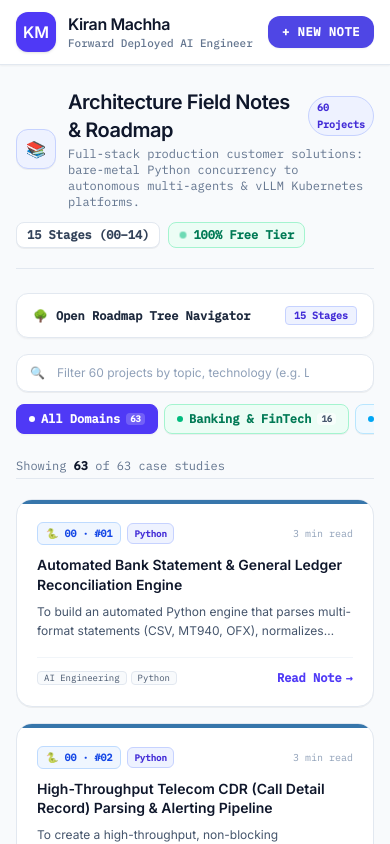
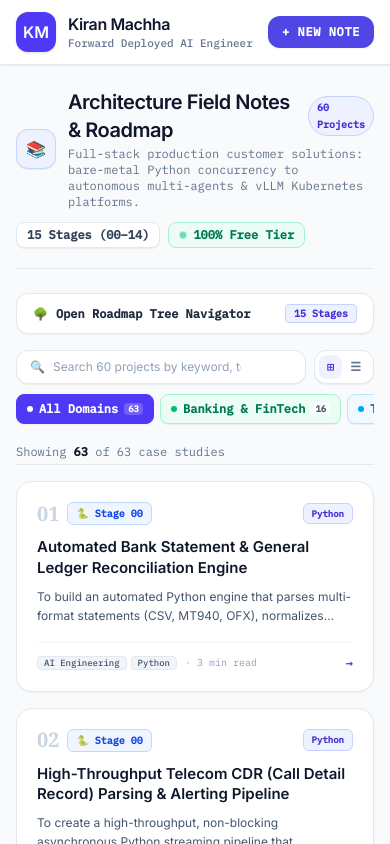
Before and after one commit to machhakiran/machhakiran.io, a Next.js app: page /blog in a window 390 px wide. Shown: the top 844 px of the page. Built offline with nearby package versions, Linux system fonts and the light colour scheme.

Commit message:
style(blog): redesign project cards to be simple, smarter, and clean with compact list/card view toggle

```diff
--- a/components/BlogTreeExplorer.tsx
+++ b/components/BlogTreeExplorer.tsx
@@ -13,6 +13,7 @@ export function BlogTreeExplorer({ posts }: Props) {
   const [selectedPhase, setSelectedPhase] = useState<string>('all');
   const [selectedStage, setSelectedStage] = useState<string>('all');
   const [selectedDomain, setSelectedDomain] = useState<string>('all');
+  const [viewMode, setViewMode] = useState<'grid' | 'compact'>('grid');
   const [expandedStages, setExpandedStages] = useState<Record<string, boolean>>({
     '00': true,
     '07': true,
@@ -111,7 +112,7 @@ export function BlogTreeExplorer({ posts }: Props) {
         <button
           type="button"
           onClick={() => setMobileTreeOpen(!mobileTreeOpen)}
-          className="w-full py-3 px-4 bg-white border border-slate-200 rounded-xl text-xs font-mono font-bold text-slate-800 flex items-center justify-between shadow-xs"
+          className="w-full py-2.5 px-4 bg-white border border-slate-200 rounded-xl text-xs font-mono font-bold text-slate-800 flex items-center justify-between shadow-xs"
         >
           <span className="flex items-center gap-2">
             <span>🌳</span>
@@ -129,19 +130,19 @@ export function BlogTreeExplorer({ posts }: Props) {
             LEFT COLUMN: COMPACT, SLEEK ARCHIVAL TREE (STICKY)
            ======================================================== */}
         <aside
-          className={`w-full lg:w-[320px] xl:w-[340px] shrink-0 lg:sticky lg:top-20 max-h-[calc(100vh-6rem)] overflow-y-auto pr-1 no-scrollbar space-y-3 ${
+          className={`w-full lg:w-[300px] xl:w-[320px] shrink-0 lg:sticky lg:top-20 max-h-[calc(100vh-6rem)] overflow-y-auto pr-1 no-scrollbar space-y-3 ${
             mobileTreeOpen ? 'block' : 'hidden lg:block'
           }`}
         >
           <div className="p-4 bg-white rounded-2xl border border-slate-200 shadow-xs">
             {/* Tree Top Controls */}
-            <div className="flex items-center justify-between pb-3 mb-3 border-b border-slate-100">
+            <div className="flex items-center justify-between pb-2.5 mb-2.5 border-b border-slate-100">
               <div className="flex items-center gap-2">
                 <span className="text-sm">🌳</span>
                 <span className="text-xs font-mono font-bold uppercase tracking-wider text-slate-900">
                   Roadmap Tree
                 </span>
-                <span className="text-[10px] px-1.5 py-0.2 rounded bg-slate-100 font-mono text-slate-600">
+                <span className="text-[10px] px-1.5 py-0.2 rounded bg-slate-100 font-mono text-slate-600 font-semibold">
                   15 Stg
                 </span>
               </div>
@@ -168,27 +169,27 @@ export function BlogTreeExplorer({ posts }: Props) {
             </div>
 
             {/* Tree Nodes List */}
-            <div className="space-y-3 text-xs font-mono">
+            <div className="space-y-2 text-xs font-mono">
               {PHASES.map((phase) => {
                 const isPhaseSelected = selectedPhase === phase.id;
                 return (
-                  <div key={phase.id} className="space-y-1">
+                  <div key={phase.id} className="space-y-0.5">
                     {/* Phase Header */}
                     <div
                       onClick={() => {
                         setSelectedPhase(isPhaseSelected ? 'all' : phase.id);
                         setSelectedStage('all');
                       }}
-                      className={`px-2 py-1 rounded-md cursor-pointer flex items-center justify-between text-[11px] font-bold tracking-tight transition-colors ${
+                      className={`px-2 py-1 rounded-md cursor-pointer flex items-center justify-between text-[10px] font-bold tracking-tight transition-colors ${
                         isPhaseSelected
                           ? 'bg-indigo-50 text-indigo-700 border border-indigo-200'
                           : 'text-slate-400 hover:text-slate-700 hover:bg-slate-50'
                       }`}
                     >
-                      <span className="truncate">
+                      <span className="truncate uppercase">
                         {phase.roman} · {phase.title}
                       </span>
-                      <span className="text-[10px] text-slate-400 font-normal">
+                      <span className="text-[9px] text-slate-400 font-normal">
                         {phase.stageIds.length}
                       </span>
                     </div>
@@ -250,7 +251,7 @@ export function BlogTreeExplorer({ posts }: Props) {
 
                             {/* Connected Tree Leaf Nodes (Projects) */}
                             {isExpanded && stageProjects.length > 0 && (
-                              <div className="border-l-2 border-slate-100 ml-4 pl-2.5 py-1 space-y-1">
+                              <div className="border-l-2 border-slate-100 ml-3.5 pl-2.5 py-1 space-y-0.5">
                                 {stageProjects.map((p) => {
                                   const domainClasses = getDomainBadgeClasses(p.stageInfo.domain || 'AI');
                                   return (
@@ -288,7 +289,7 @@ export function BlogTreeExplorer({ posts }: Props) {
               {/* Special Architecture Whitepapers Section */}
               {whitepapers.length > 0 && (
                 <div className="pt-2 border-t border-slate-100">
-                  <span className="px-2 py-1 text-[10px] font-bold text-slate-400 uppercase tracking-wider block mb-1">
+                  <span className="px-2 py-0.5 text-[9px] font-bold text-slate-400 uppercase tracking-wider block mb-1">
                     Whitepapers
                   </span>
                   <div className="space-y-0.5 pl-1">
@@ -299,7 +300,7 @@ export function BlogTreeExplorer({ posts }: Props) {
                         className="flex items-center justify-between gap-1.5 px-2 py-1 rounded-md text-[11px] text-slate-600 hover:text-indigo-600 hover:bg-indigo-50/60 transition-colors"
                       >
                         <span className="truncate font-medium">{p.title}</span>
-                        <span className="text-[9px] px-1.5 py-0.2 rounded bg-blue-50 text-blue-700 border border-blue-200 shrink-0 font-bold">
+                        <span className="text-[8px] px-1.5 py-0.2 rounded bg-blue-50 text-blue-700 border border-blue-200 shrink-0 font-bold">
                           WP
                         </span>
                       </a>
@@ -312,30 +313,62 @@ export function BlogTreeExplorer({ posts }: Props) {
         </aside>
 
         {/* ========================================================
-            RIGHT COLUMN: CONTROLS & PROJECT GRID (FIT & RESPONSIVE)
+            RIGHT COLUMN: CONTROLS & SMART CARD SHOWCASE
            ======================================================== */}
-        <div className="flex-1 min-w-0 space-y-5 w-full">
-          {/* Top Controls: Search + Domain Filter Tabs */}
-          <div className="space-y-3">
-            {/* Search bar */}
-            <div className="relative">
+        <div className="flex-1 min-w-0 space-y-4 w-full">
+          {/* Top Controls: Search + Domain Filter Tabs + View Mode Toggle */}
+          <div className="space-y-2.5">
+            {/* Search and View Toggle Bar */}
+            <div className="flex items-center gap-2">
+              <div className="relative flex-1">
                 <span className="absolute left-3.5 top-1/2 -translate-y-1/2 text-slate-400 font-mono text-xs">🔍</span>
                 <input
                   type="text"
-                placeholder="Filter 60 projects by topic, technology (e.g. LangGraph, vLLM, DuckDB, FinTech)..."
+                  placeholder="Search 60 projects by keyword, tech stack (e.g. LangGraph, vLLM, DuckDB)..."
                   value={searchQuery}
                   onChange={(e) => setSearchQuery(e.target.value)}
-                className="w-full pl-10 pr-16 py-2.5 bg-white border border-slate-200 rounded-xl text-xs text-slate-900 placeholder-slate-400 focus:outline-none focus:border-indigo-500 focus:ring-2 focus:ring-indigo-500/10 transition-all font-sans shadow-2xs"
+                  className="w-full pl-9 pr-16 py-2 bg-white border border-slate-200 rounded-xl text-xs text-slate-900 placeholder-slate-400 focus:outline-none focus:border-indigo-500 focus:ring-2 focus:ring-indigo-500/10 transition-all font-sans shadow-2xs"
                 />
                 {searchQuery && (
                   <button
                     type="button"
                     onClick={() => setSearchQuery('')}
-                  className="absolute right-3 top-1/2 -translate-y-1/2 text-slate-500 hover:text-slate-800 text-[10px] font-mono px-1.5 py-0.5 rounded bg-slate-100 border border-slate-200"
+                    className="absolute right-2.5 top-1/2 -translate-y-1/2 text-slate-500 hover:text-slate-800 text-[10px] font-mono px-1.5 py-0.5 rounded bg-slate-100 border border-slate-200"
                   >
                     Clear
                   </button>
                 )}
+              </div>
+
+              {/* View Mode Toggle (Grid vs Compact List) */}
+              <div className="flex items-center p-1 bg-white border border-slate-200 rounded-xl shadow-2xs shrink-0">
+                <button
+                  type="button"
+                  onClick={() => setViewMode('grid')}
+                  className={`px-2 py-1 rounded-lg text-xs font-mono font-semibold transition-colors flex items-center gap-1 ${
+                    viewMode === 'grid'
+                      ? 'bg-indigo-50 text-indigo-700'
+                      : 'text-slate-500 hover:text-slate-900'
+                  }`}
+                  title="Card View"
+                >
+                  <span>⊞</span>
+                  <span className="hidden sm:inline text-[11px]">Cards</span>
+                </button>
+                <button
+                  type="button"
+                  onClick={() => setViewMode('compact')}
+                  className={`px-2 py-1 rounded-lg text-xs font-mono font-semibold transition-colors flex items-center gap-1 ${
+                    viewMode === 'compact'
+                      ? 'bg-indigo-50 text-indigo-700'
+                      : 'text-slate-500 hover:text-slate-900'
+                  }`}
+                  title="Compact List View"
+                >
+                  <span>☰</span>
+                  <span className="hidden sm:inline text-[11px]">List</span>
+                </button>
+              </div>
             </div>
 
             {/* Domain Filter Pills */}
@@ -349,7 +382,7 @@ export function BlogTreeExplorer({ posts }: Props) {
                       setSelectedDomain(domain.id);
                       if (domain.id !== 'all') setSelectedStage('all');
                     }}
-                    className={`px-3 py-1.5 rounded-lg text-xs font-mono font-bold whitespace-nowrap transition-all flex items-center gap-1.5 border shadow-2xs ${
+                    className={`px-2.5 py-1.5 rounded-lg text-xs font-mono font-bold whitespace-nowrap transition-all flex items-center gap-1.5 border shadow-2xs ${
                       isSelected
                         ? domain.activeBadge || 'bg-indigo-600 text-white border-indigo-600 shadow-xs'
                         : `${domain.badge} hover:shadow-2xs`
@@ -376,21 +409,21 @@ export function BlogTreeExplorer({ posts }: Props) {
 
           {/* Active Stage Banner (When a stage is selected) */}
           {activeStage && (
-            <div className="p-4 rounded-xl bg-white border border-slate-200 shadow-xs flex flex-col sm:flex-row sm:items-center justify-between gap-3">
-              <div className="flex items-center gap-3">
-                <span className="w-9 h-9 rounded-lg bg-indigo-50 border border-indigo-200 flex items-center justify-center text-base shrink-0">
+            <div className="p-3.5 rounded-xl bg-white border border-slate-200 shadow-xs flex flex-col sm:flex-row sm:items-center justify-between gap-3">
+              <div className="flex items-center gap-2.5">
+                <span className="w-8 h-8 rounded-lg bg-indigo-50 border border-indigo-200 flex items-center justify-center text-sm shrink-0">
                   {activeStage.icon}
                 </span>
                 <div>
                   <div className="flex items-center gap-2">
-                    <span className={`px-2 py-0.2 rounded text-[10px] font-mono font-bold border ${activeStage.lightBadge}`}>
+                    <span className={`px-2 py-0.2 rounded text-[9px] font-mono font-bold border ${activeStage.lightBadge}`}>
                       Stage {activeStage.id}
                     </span>
-                    <h2 className="text-sm font-bold text-slate-900 truncate">
+                    <h2 className="text-xs sm:text-sm font-bold text-slate-900 truncate">
                       {activeStage.name}
                     </h2>
                   </div>
-                  <p className="text-[11px] font-mono text-slate-500 mt-0.5">
+                  <p className="text-[10px] font-mono text-slate-500 mt-0.5">
                     Stack: {activeStage.tech}
                   </p>
                 </div>
@@ -414,15 +447,15 @@ export function BlogTreeExplorer({ posts }: Props) {
             <span>
               Showing <strong className="text-slate-900">{filteredPosts.length}</strong> of {posts.length} case studies
             </span>
-            <span className="text-[11px] text-indigo-600 font-semibold hidden sm:inline">
+            <span className="text-[10px] text-indigo-600 font-semibold hidden sm:inline">
               Sequence: Stage 00 → Stage 14
             </span>
           </div>
 
           {/* Empty State */}
           {filteredPosts.length === 0 && (
-            <div className="p-10 text-center rounded-2xl bg-white border border-slate-200 shadow-xs space-y-2">
-              <span className="text-3xl">🔍</span>
+            <div className="p-8 text-center rounded-2xl bg-white border border-slate-200 shadow-xs space-y-2">
+              <span className="text-2xl">🔍</span>
               <h3 className="text-sm font-bold text-slate-900">No Matching Case Studies</h3>
               <p className="text-xs font-mono text-slate-500 max-w-sm mx-auto">
                 Try clearing your search query or clicking a stage on the roadmap tree.
@@ -442,90 +475,127 @@ export function BlogTreeExplorer({ posts }: Props) {
             </div>
           )}
 
-          {/* Project Cards Grid (2-Column Fit Layout) */}
+          {/* ========================================================
+              SMART CARD VIEW (CLEAN, POLISHED & MINIMALIST)
+             ======================================================== */}
+          {viewMode === 'grid' && (
             <div className="grid grid-cols-1 md:grid-cols-2 gap-4">
               {filteredPosts.map((post) => {
                 const stage = post.stageInfo.stage;
-              const stageColor = stage ? stage.color : '#4F46E5';
                 const domainClasses = getDomainBadgeClasses(post.stageInfo.domain || 'AI');
 
                 return (
-                <article
+                  <a
                     key={post.slug}
-                  className="group flex flex-col justify-between p-5 rounded-2xl bg-white border border-slate-200 hover:border-indigo-300 hover:shadow-md transition-all duration-200 relative overflow-hidden shadow-2xs"
+                    href={`/blog/${post.slug}`}
+                    className="group bg-white p-5 rounded-2xl border border-slate-200 hover:border-indigo-400 hover:shadow-md transition-all flex flex-col justify-between shadow-xs relative"
                   >
-                  {/* Top Color Accent Line matching project stage */}
-                  <div
-                    className="absolute top-0 inset-x-0 h-1 transition-all group-hover:h-1.5"
-                    style={{ backgroundColor: stageColor }}
-                  />
-
                     <div>
-                    {/* Stage & Domain Header */}
-                    <div className="flex items-center justify-between gap-1.5 mb-2.5 pt-0.5">
-                      <div className="flex items-center gap-1.5 flex-wrap">
+                      {/* Top Row: Large Clean Number + Stage & Domain Badges */}
+                      <div className="flex items-center justify-between gap-2 mb-3">
+                        <div className="flex items-center gap-2">
+                          <span className="font-serif font-extrabold text-xl text-slate-300 group-hover:text-indigo-600 transition-colors leading-none">
+                            {post.stageInfo.projectNum || '01'}
+                          </span>
                           {stage ? (
                             <span
                               className={`px-2 py-0.5 rounded-md text-[10px] font-mono font-bold border ${stage.lightBadge}`}
                             >
-                            {stage.icon} {stage.id} · #{post.stageInfo.projectNum}
+                              {stage.icon} Stage {stage.id}
                             </span>
                           ) : (
                             <span className="px-2 py-0.5 rounded-md text-[10px] font-mono font-bold bg-blue-50 text-blue-700 border border-blue-200">
                               ⭐ Note
                             </span>
                           )}
+                        </div>
 
                         <span
-                          className={`px-1.5 py-0.5 rounded-md text-[9px] font-mono font-bold border ${domainClasses.bg} ${domainClasses.text} ${domainClasses.border}`}
+                          className={`px-2 py-0.5 rounded-md text-[9px] font-mono font-bold border ${domainClasses.bg} ${domainClasses.text} ${domainClasses.border}`}
                         >
                           {post.stageInfo.domain}
                         </span>
                       </div>
 
-                      <span className="text-[10px] font-mono text-slate-400 shrink-0">
-                        {post.readingTime}
-                      </span>
-                    </div>
-
-                    {/* Post Title */}
-                    <a href={`/blog/${post.slug}`} className="block mb-2">
-                      <h4 className="text-sm sm:text-base font-bold text-slate-900 group-hover:text-indigo-600 transition-colors line-clamp-2 leading-snug">
+                      {/* Project Title */}
+                      <h3 className="text-[15px] font-bold text-slate-900 group-hover:text-indigo-600 transition-colors line-clamp-2 leading-snug mb-2">
                         {post.title}
-                      </h4>
-                    </a>
+                      </h3>
 
                       {/* Excerpt */}
-                    <p className="text-xs text-slate-600 leading-relaxed line-clamp-2 mb-4 font-normal">
+                      <p className="text-xs text-slate-600 leading-relaxed line-clamp-2 font-normal mb-4">
                         {post.excerpt}
                       </p>
                     </div>
 
-                  {/* Card Footer */}
+                    {/* Bottom Row: Tech Tags + Arrow */}
                     <div className="pt-3 border-t border-slate-100 flex items-center justify-between text-xs font-mono">
-                    <div className="flex flex-wrap gap-1">
+                      <div className="flex flex-wrap items-center gap-1">
                         {post.tags?.slice(0, 2).map((tag) => (
                           <span
                             key={tag}
-                          className="px-1.5 py-0.2 text-[9px] rounded bg-slate-50 border border-slate-200 text-slate-600 font-mono"
+                            className="px-1.5 py-0.2 text-[9px] rounded bg-slate-100 border border-slate-200 text-slate-600 font-mono font-medium"
                           >
                             {tag}
                           </span>
                         ))}
+                        <span className="text-[10px] text-slate-400 ml-1">
+                          · {post.readingTime}
+                        </span>
                       </div>
 
-                    <a
-                      href={`/blog/${post.slug}`}
-                      className="font-bold text-indigo-600 group-hover:text-indigo-700 flex items-center gap-1 transition-all group-hover:translate-x-0.5"
-                    >
-                      <span>Read Note</span>
-                      <span>→</span>
+                      <span className="font-bold text-indigo-600 group-hover:translate-x-1 transition-transform inline-flex items-center text-xs">
+                        →
+                      </span>
+                    </div>
                   </a>
-                  </div>
-                </article>
                 );
               })}
             </div>
+          )}
+
+          {/* ========================================================
+              COMPACT LIST VIEW (FOR DENSE FAST SCANNING)
+             ======================================================== */}
+          {viewMode === 'compact' && (
+            <div className="bg-white rounded-2xl border border-slate-200 shadow-xs divide-y divide-slate-100 overflow-hidden">
+              {filteredPosts.map((post) => {
+                const stage = post.stageInfo.stage;
+                const domainClasses = getDomainBadgeClasses(post.stageInfo.domain || 'AI');
+
+                return (
+                  <a
+                    key={post.slug}
+                    href={`/blog/${post.slug}`}
+                    className="group px-4 py-3 flex items-center justify-between gap-3 hover:bg-indigo-50/40 transition-colors"
+                  >
+                    <div className="flex items-center gap-3 min-w-0">
+                      <span className="font-mono text-xs font-extrabold text-slate-400 group-hover:text-indigo-600 shrink-0 w-8">
+                        {stage ? `${stage.id}.${post.stageInfo.projectNum}` : 'WP'}
+                      </span>
+                      <span className="text-xs font-bold text-slate-900 group-hover:text-indigo-600 truncate">
+                        {post.title}
+                      </span>
+                    </div>
+
+                    <div className="flex items-center gap-2 shrink-0 font-mono text-[10px]">
+                      <span
+                        className={`hidden sm:inline px-1.5 py-0.5 rounded border font-semibold ${domainClasses.bg} ${domainClasses.text} ${domainClasses.border}`}
+                      >
+                        {post.stageInfo.domain}
+                      </span>
+                      <span className="text-slate-400 hidden md:inline">
+                        {post.readingTime}
+                      </span>
+                      <span className="text-indigo-600 group-hover:translate-x-0.5 transition-transform font-bold">
+                        →
+                      </span>
+                    </div>
+                  </a>
+                );
+              })}
+            </div>
+          )}
         </div>
       </div>
     </div>
```
Lines whose indentation alone changed are shown as unchanged.
